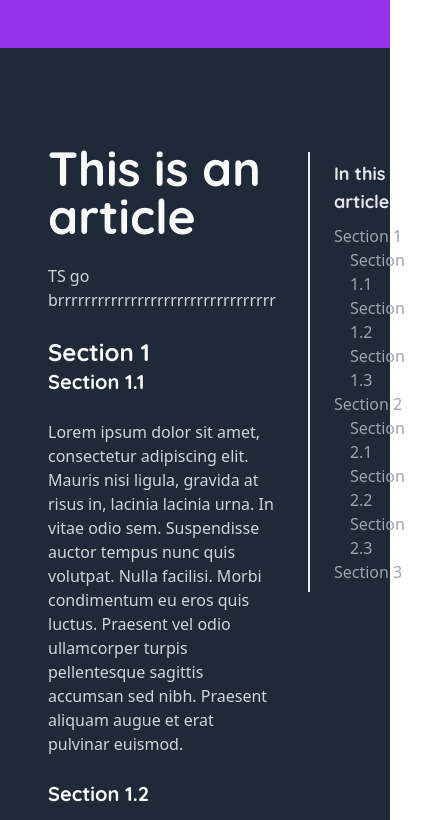
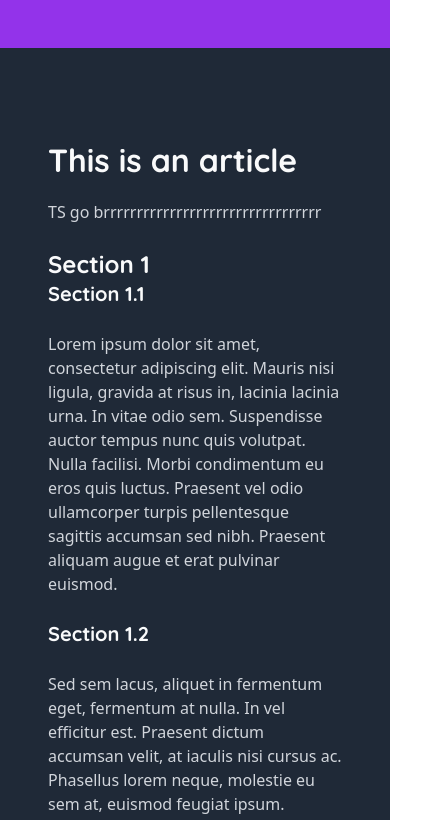
Before and after one commit to saile515/web-docs, a Next.js app: page /article/example-article in a window 390 px wide. Shown: the top 820 px of the page, 429 px wide, since content can reach past the window. Built offline with nearby package versions, Linux system fonts and the light colour scheme.

Commit message:
Search layout adjustments

```diff
--- a/components/SearchBar.tsx
+++ b/components/SearchBar.tsx
@@ -12,7 +12,7 @@ export default function SearchBar(props: {
 		<div
 			className={`${
 				props.big
-					? "w-9/12 max-w-xl h-14 grid-cols-[1fr_3.5rem]"
+					? "w-9/12 max-w-xl sm:h-14 grid-cols-[1fr_3.5rem]"
 					: "w-32 h-8 grid-cols-[1fr_2rem]"
 			} bg-gray-200 rounded-full shadow-inner shadow-gray-500 border-b border-gray-100 grid items-center ${
 				props.className
@@ -29,13 +29,13 @@ export default function SearchBar(props: {
 				onChange={(event) => {
 					if (props.setState) props.setState(event.target.value);
 				}}
-				className="bg-transparent h-full text-lg font-title focus:outline-none placeholder:font-bold placeholder:text-gray-600 pl-8 pr-4"
+				className="bg-transparent h-full text-lg font-title focus:outline-none placeholder:font-bold placeholder:text-gray-600 pl-4 sm:pl-8 sm:pr-4"
 			/>
 			<button
 				onClick={() => {
 					if (props.submit) props.submit();
 				}}>
-				<i className="bg-[url('/icons/search.svg')] filter-gray-600 icon h-10 w-10 block"></i>
+				<i className="bg-[url('/icons/search.svg')] filter-gray-600 icon h-8 w-8 sm:h-10 sm:w-10 block"></i>
 			</button>
 		</div>
 	);
--- a/components/TableOfContents.tsx
+++ b/components/TableOfContents.tsx
@@ -21,7 +21,9 @@ function TOCNode(props: { data: TOCNode; depth: number }) {
 
 	if (typeof props.data == "string") {
 		return (
-			<Link href={`#${props.data.toLocaleLowerCase().replace(/\s/g, "-").replaceAll(".", "")}`} className="text-gray-400 block">
+			<Link
+				href={`#${props.data.toLocaleLowerCase().replace(/\s/g, "-").replaceAll(".", "")}`}
+				className="text-gray-400 block">
 				{props.data}
 			</Link>
 		);
@@ -30,7 +32,10 @@ function TOCNode(props: { data: TOCNode; depth: number }) {
 	return (
 		<div>
 			<Link
-				href={`#${props.data.title.toLocaleLowerCase().replace(/\s/g, "-").replaceAll(".", "")}`}
+				href={`#${props.data.title
+					.toLocaleLowerCase()
+					.replace(/\s/g, "-")
+					.replaceAll(".", "")}`}
 				className="text-gray-400 flex items-center">
 				{props.data.title}
 			</Link>
@@ -41,7 +46,7 @@ function TOCNode(props: { data: TOCNode; depth: number }) {
 
 export default function TableOfContents(props: { data: ArticleMetadata }) {
 	return (
-		<div className="border-l-2 border-gray-200 px-6 py-2 my-2 h-min m-8 sticky top-24">
+		<div className="border-l-2 border-gray-200 px-6 py-2 my-2 h-min m-8 sticky top-24 hidden sm:block">
 			<p className="text-gray-200 font-title font-bold mb-2 text-lg">In this article</p>
 			<ul>
 				{props.data.tableOfContents.map((node, index) => (
--- a/pages/article/[article].tsx
+++ b/pages/article/[article].tsx
@@ -15,7 +15,7 @@ export default function Article(props: InferGetStaticPropsType<typeof getStaticP
 	return (
 		<div className="bg-gray-800">
 			<Nav />
-			<div className="grid grid-cols-[1fr_2fr_1fr] mt-12 p-12 pt-24">
+			<div className="grid sm:grid-cols-[1fr_2fr_1fr] mt-12 p-12 pt-24">
 				<div></div>
 				<article id={style.article} dangerouslySetInnerHTML={{ __html: content }}></article>
 				<TableOfContents data={props.metadata} />
--- a/pages/search.tsx
+++ b/pages/search.tsx
@@ -2,6 +2,7 @@ import { useEffect, useState } from "react";
 
 import { ArticleMetadata } from "../utils/article";
 import Link from "next/link";
+import Nav from "../components/Nav";
 import SearchBar from "../components/SearchBar";
 import topicsMeta from "../data/topics.json";
 import { useRouter } from "next/router";
@@ -12,7 +13,7 @@ function Article(props: { data: ArticleMetadata }) {
 	return (
 		<Link
 			href={`/article/${props.data.slug}`}
-			className="bg-gray-700 p-4 m-4 rounded-lg w-10/12 max-w-sm">
+			className="bg-gray-700 p-4 rounded-lg w-10/12 max-w-sm">
 			<span className="font-bold font-title text-gray-50 text-xl">{props.data.title}</span>
 			<div className="mt-2">
 				{props.data.topic.map((topic) => (
@@ -33,7 +34,6 @@ export default function Search() {
 	const [searchTime, setSearchTime] = useState<number>();
 	const [articles, setArticles] = useState<ArticleMetadata[]>();
 	const router = useRouter();
-	const [initialSearch, setInitialSearch] = useState(false);
 
 	useEffect(() => {
 		if (!router) return;
@@ -48,11 +48,8 @@ export default function Search() {
 	}, [router]);
 
 	useEffect(() => {
-		if (!initialSearch && (topic.length || query != "")) {
 		handleSearch();
-			setInitialSearch(true);
-		}
-	}, [topic, query]);
+	}, [topic]);
 
 	function handleSearch() {
 		if (router) {
@@ -71,7 +68,9 @@ export default function Search() {
 	}
 
 	return (
-		<div className="bg-gray-900 min-h-screen p-8">
+		<div className="bg-gray-900 min-h-screen">
+			<Nav />
+			<div className="pt-32 px-2 sm:px-8">
 				<SearchBar
 					big
 					placeholder="Search for articles..."
@@ -123,11 +122,12 @@ export default function Search() {
 						Found {articles?.length} articles in {searchTime?.toFixed(2)} ms
 					</p>
 				)}
-			<ul className="flex">
+				<ul className="flex gap-4 my-2">
 					{articles?.map((article) => (
 						<Article data={article} key={article.title} />
 					))}
 				</ul>
 			</div>
+		</div>
 	);
 }
--- a/styles/article.module.css
+++ b/styles/article.module.css
@@ -47,3 +47,10 @@
 #article h6 {
 	font-weight: 400;
 }
+
+@media screen and (max-width: 640px) {
+	#article h1 {
+		font-size: 2rem;
+		line-height: 1;
+	}
+}
```
Lines whose indentation alone changed are shown as unchanged.
